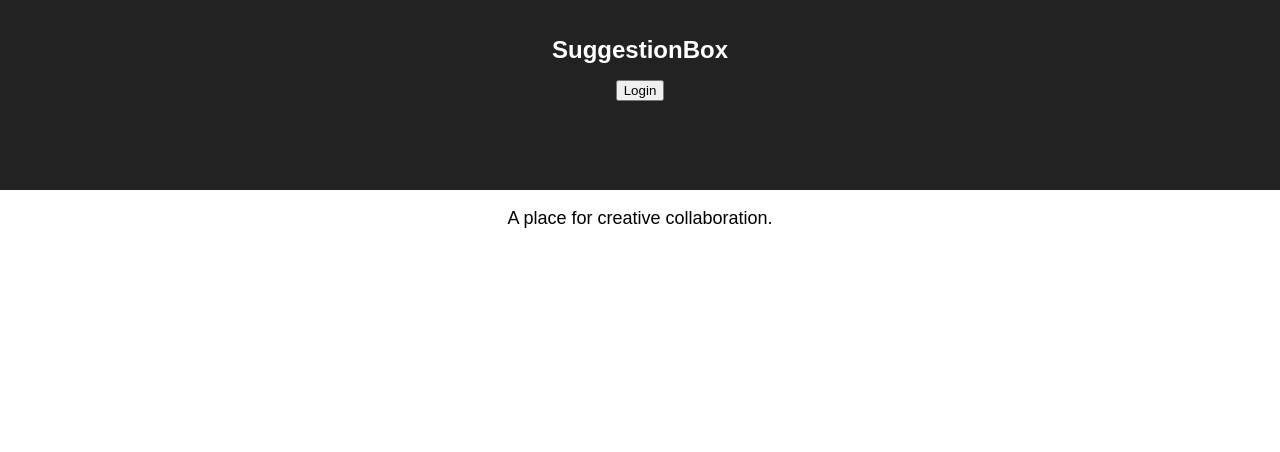
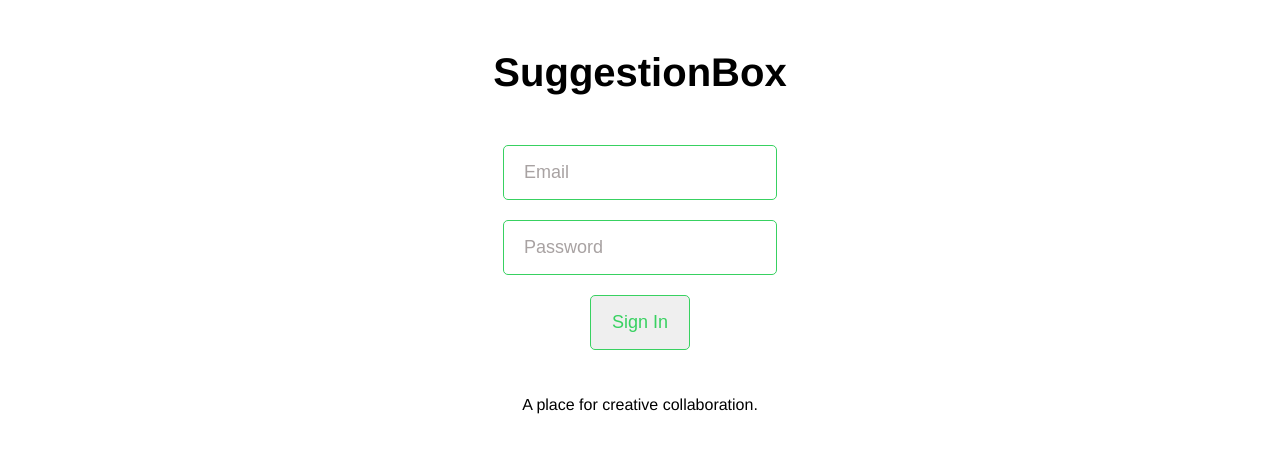
Before and after one commit to riley-worthington/suggestion-box, a React (Create React App) app in the folder frontend/: page / in a window 1280 px wide. Shown: the top 452 px of the page. Built offline with nearby package versions, Linux system fonts and the light colour scheme.

Commit message:
Work on signin page

```diff
--- a/frontend/package.json
+++ b/frontend/package.json
@@ -5,6 +5,7 @@
   "dependencies": {
     "react": "^16.5.0",
     "react-dom": "^16.5.0",
+    "react-router-dom": "^4.3.1",
     "react-scripts": "1.1.5"
   },
   "scripts": {
--- /dev/null
+++ b/frontend/src/App.css
@@ -0,0 +1,16 @@
+.App {
+  font-family: 'Helvetica', 'Arial', sans-serif;
+  text-align: center;
+  display: flex;
+  flex-direction: column;
+  align-items: center;
+}
+
+.App-header {
+  margin: 30px auto 0px auto;
+}
+
+.App-title {
+  font-size: 2.5em;
+  margin: 20px;
+}
--- /dev/null
+++ b/frontend/src/App.js
@@ -0,0 +1,94 @@
+import React, { Component } from 'react';
+import Home from './components/Home';
+// import {
+//   BrowserRouter as Router,
+//   Route,
+//   Link,
+//   Redirect,
+//   withRouter
+// } from "react-router-dom";
+
+import SignIn from './components/SignIn'
+import './App.css';
+
+const initialState = {
+  route: 'signin',
+  isSignedIn: false,
+  user: {
+    id: '',
+    name: '',
+    email: '',
+    joined: ''
+  }
+}
+
+class App extends Component {
+  constructor() {
+    super();
+    this.state = initialState;
+  }
+
+  loadUser = (data) => {
+    this.setState({
+      user: {
+        id: data.id,
+        name: data.name,
+        email: data.email,
+        joined: data.joined,
+      }
+    })
+  }
+
+  onRouteChange = (route) => {
+		if (route === 'signout') {
+			this.setState(initialState);
+		} else if (route === 'home') {
+			this.setState({isSignedIn: true});
+		}
+		this.setState({ route: route });
+	}
+
+  renderSwitch(route) {
+		switch(route) {
+			case 'signin':
+				return (
+					<SignIn
+            loadUser={this.loadUser}
+            onRouteChange={this.onRouteChange}
+          />
+				);
+			case 'signout':
+				return (
+					<SignIn
+            loadUser={this.loadUser}
+            onRouteChange={this.onRouteChange}
+          />
+				);
+			case 'home':
+				return (
+					<Home
+            isSignedIn={this.state.isSignedIn}
+            onRouteChange={this.onRouteChange}
+          />
+				);
+			case 'register':
+				return (
+					<h1>Register</h1>
+				);
+			default:
+				return (
+					<div>Error</div>
+				);
+		}
+	}
+
+  render() {
+    return (
+      <div className="App">
+        {this.renderSwitch(this.state.route)}
+      </div>
+    );
+  }
+}
+
+export default App;
--- a/frontend/src/components/App.css
+++ /dev/null
@@ -1,28 +0,0 @@
-.App {
-  text-align: center;
-}
-
-.App-logo {
-  animation: App-logo-spin infinite 20s linear;
-  height: 80px;
-}
-
-.App-header {
-  background-color: #222;
-  height: 150px;
-  padding: 20px;
-  color: white;
-}
-
-.App-title {
-  font-size: 1.5em;
-}
-
-.App-intro {
-  font-size: large;
-}
-
-@keyframes App-logo-spin {
-  from { transform: rotate(0deg); }
-  to { transform: rotate(360deg); }
-}
--- a/frontend/src/components/App.js
+++ /dev/null
@@ -1,21 +0,0 @@
-import React, { Component } from 'react';
-import Login from './Login'
-import './App.css';
-
-class App extends Component {
-  render() {
-    return (
-      <div className="App">
-        <header className="App-header">
-          <h1 className="App-title">SuggestionBox</h1>
-          <Login />
-        </header>
-        <p className="App-intro">
-          A place for creative collaboration.
-        </p>
-      </div>
-    );
-  }
-}
-
-export default App;
--- /dev/null
+++ b/frontend/src/components/Home.js
@@ -0,0 +1,14 @@
+import React from 'react';
+
+const Home = ({ onRouteChange, isSignedIn }) => {
+  return (
+    <div>
+      <nav>
+        <button onClick={() => onRouteChange('signout')}>Sign Out</button>
+      </nav>
+      <h1>Home</h1>
+    </div>
+  );
+}
+
+export default Home;
--- a/frontend/src/components/Login.js
+++ /dev/null
@@ -1,11 +0,0 @@
-import React from 'react';
-
-const Login = () => {
-  return (
-    <div>
-      <button>Login</button>
-    </div>
-  );
-}
-
-export default Login;
--- /dev/null
+++ b/frontend/src/components/SignIn.css
@@ -0,0 +1,47 @@
+.signin-container {
+  display: flex;
+  flex-direction: column;
+  align-items: center;
+}
+
+.signin-form {
+  display: flex;
+  flex-direction: column;
+  align-items: center;
+  max-width: 5em;
+  font-size: 50px;
+  margin: 20px;
+}
+
+.signin-form > * {
+  margin: 10px;
+  border: 1px solid #38d161;
+  border-radius: 5px;
+  font-size: 18px;
+  color: grey;
+  padding: 16px 20px;
+}
+
+.signin-field {
+  outline: none;
+}
+
+.signin-field::placeholder {
+  color: #a8a2a2;
+}
+
+.signin-button {
+  width: 100px;
+  color: #38d161;
+  cursor: pointer;
+  outline: none;
+}
+
+.signin-button:hover {
+  background-color: #38d161;
+  color: white;
+}
+
+input:invalid:not(:focus) {
+  border: 1px solid red;
+}
--- /dev/null
+++ b/frontend/src/components/SignIn.js
@@ -0,0 +1,67 @@
+import React, { Component } from 'react';
+import './SignIn.css';
+
+
+
+class SignIn extends Component {
+  constructor(props) {
+    super(props);
+    this.state = {
+      signInEmail: '',
+      signInPassword: ''
+    }
+  }
+
+  onEmailChange = (event) => {
+    this.setState({signInEmail: event.target.value});
+  }
+
+  onPasswordChange = (event) => {
+    this.setState({signInPassword: event.target.value});
+  }
+
+  onSubmitSignIn = () => {
+    let email = this.state.signInEmail;
+    let password = this.state.signInPassword;
+    console.log(email, password);
+    this.props.onRouteChange('home');
+  }
+
+  render() {
+    return (
+      <div className="signin-container">
+        <header className="App-header">
+          <h1 className="App-title">SuggestionBox</h1>
+        </header>
+        <form className="signin-form" onSubmit={this.onSubmitSignIn}>
+          <input
+            className="signin-field"
+            type="email"
+            name="email"
+            placeholder="Email"
+            onChange={this.onEmailChange}
+          />
+          <input
+            className="signin-field"
+            type="password"
+            name="password"
+            placeholder="Password"
+            onChange={this.onPasswordChange}
+          />
+          <button
+            className="signin-button"
+            type="submit"
+            name="signin"
+            onClick={this.onSubmitSignIn}>
+              Sign In
+          </button>
+        </form>
+        <p className="App-intro">
+          A place for creative collaboration.
+        </p>
+      </div>
+    );
+  }
+}
+
+export default SignIn;
--- a/frontend/src/index.js
+++ b/frontend/src/index.js
@@ -1,7 +1,7 @@
 import React from 'react';
 import ReactDOM from 'react-dom';
 import './index.css';
-import App from './components/App';
+import App from './App';
 import registerServiceWorker from './registerServiceWorker';
 
 ReactDOM.render(<App />, document.getElementById('root'));
```
Also changed, not shown: 1 other file (tests, documents, lock files or other folders).
